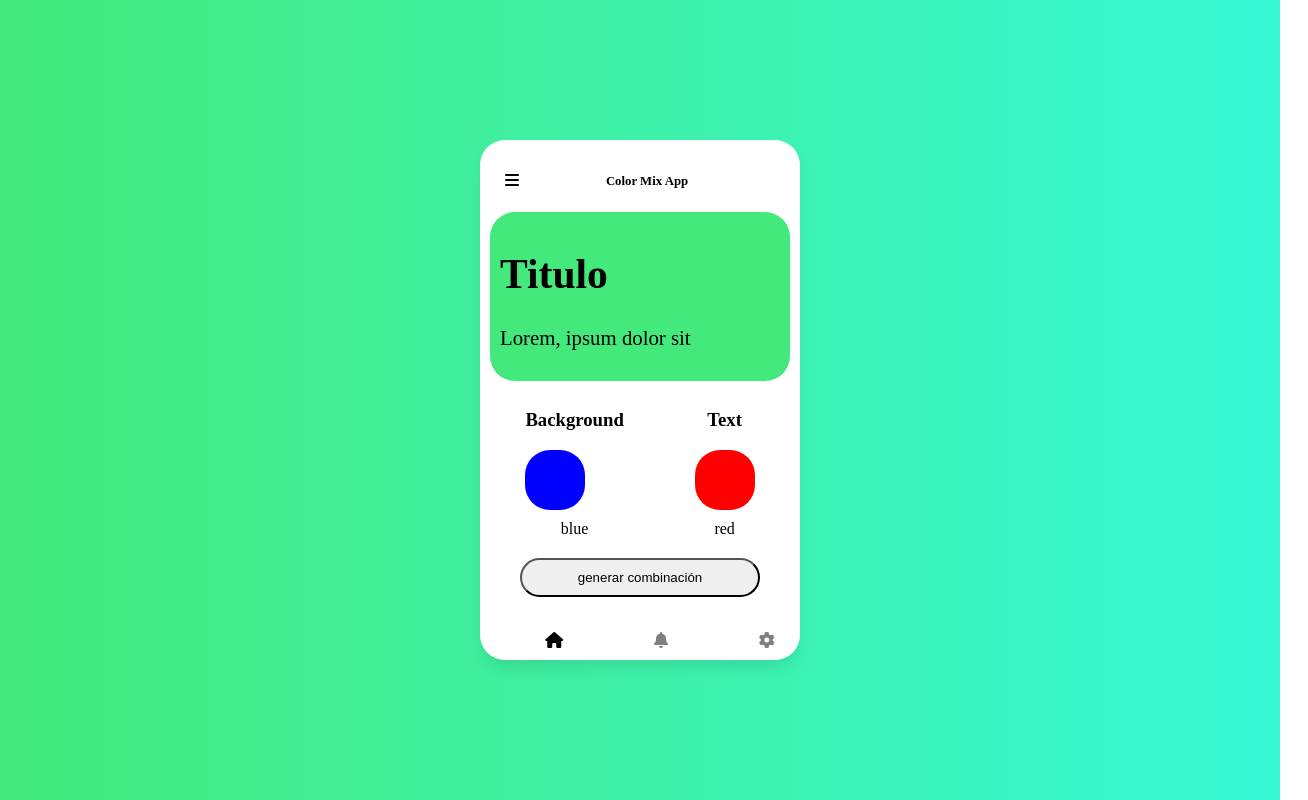
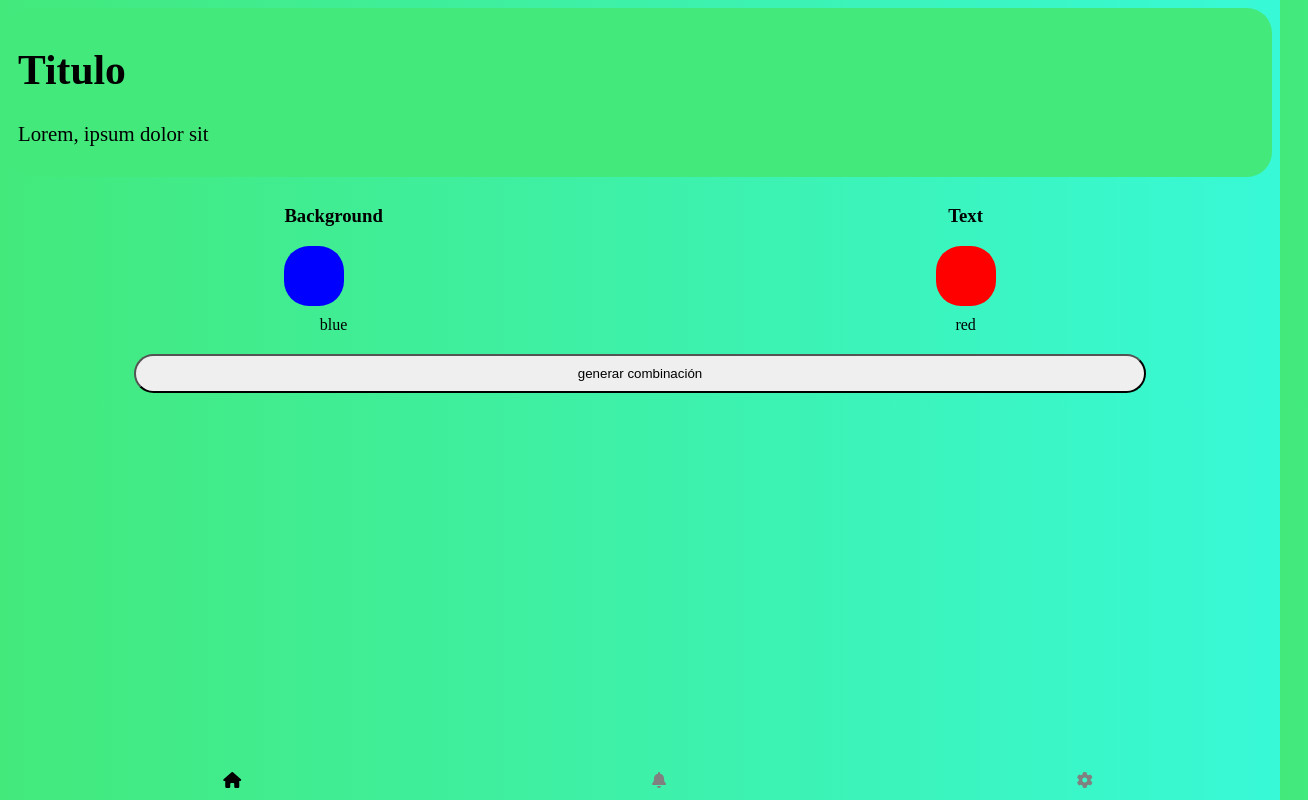
Before and after one commit to hernandoabella/color-contrast-generator, a plain HTML site: page index.html in a window 1280 px wide. Shown: the whole page, 1308 px wide, since content can reach past the window. Drawn offline with Linux system fonts and the light colour scheme.

Commit message:
Update index.html

```diff
--- a/index.html
+++ b/index.html
@@ -1,5 +1,6 @@
 <!DOCTYPE html>
 <html lang="en">
+
 <head>
     <meta charset="UTF-8">
     <meta http-equiv="X-UA-Compatible" content="IE=edge">
@@ -8,18 +9,9 @@
     <link rel="stylesheet" href="https://cdnjs.cloudflare.com/ajax/libs/font-awesome/6.0.0/css/all.min.css" />
     <link rel="stylesheet" href="./styles.css">
 </head>
+
 <body>
-    <div class="app">
-        <header>
-            <div class="hamburguer">
-                <i class="fa-solid fa-bars"></i>
-            </div>
-            <div class="title">
-                <h1>color mix app</h1>
-            </div>
-            <div class=".dark-mode-btn"></div>
-        </header>
-
+    <div class="container">
         <div class="example">
             <h1>Titulo</h1>
             <p>Lorem, ipsum dolor sit</p>
@@ -53,4 +45,5 @@
     </div>
     <script src="./script.js"></script>
 </body>
+
 </html>
```
